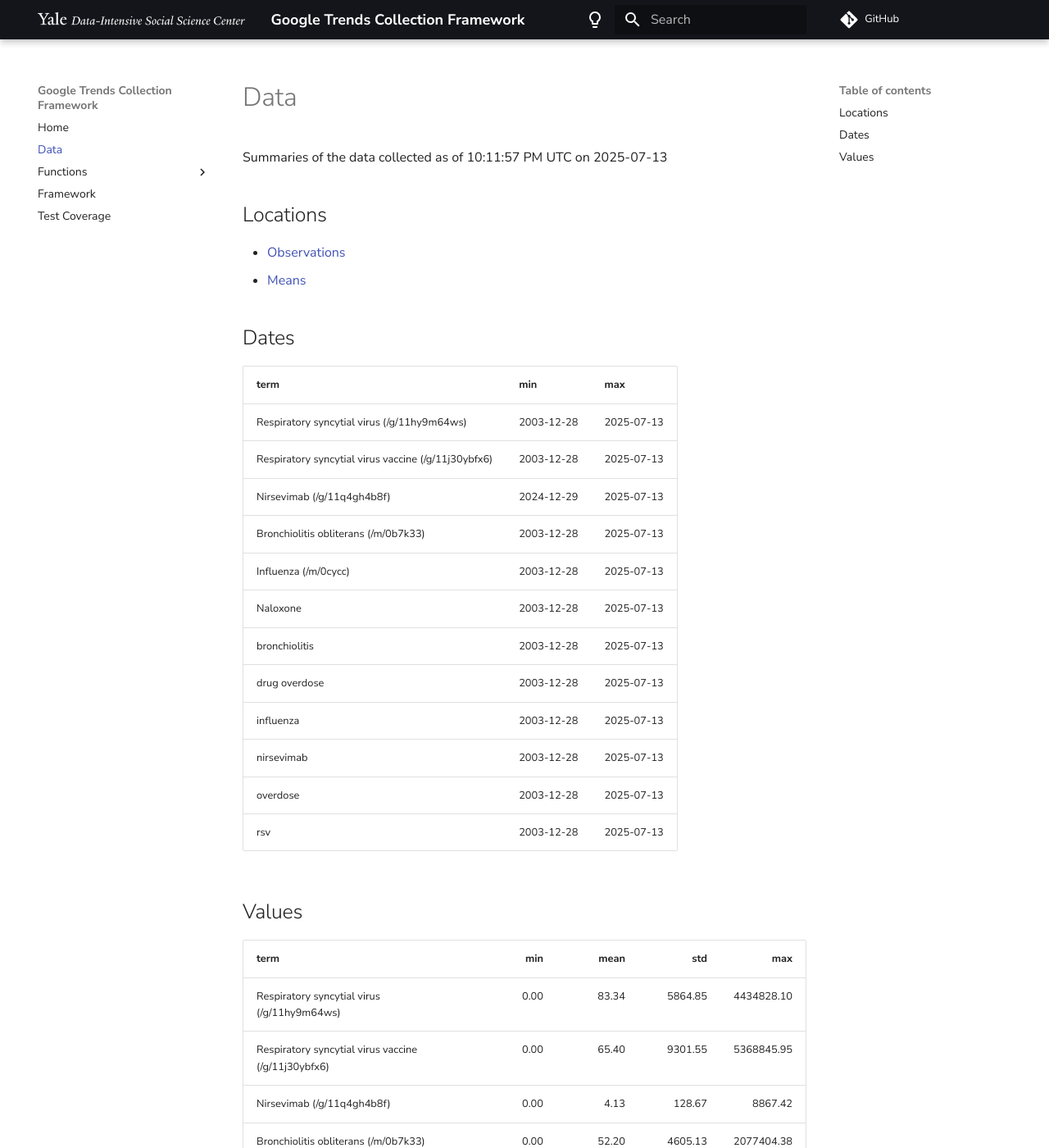
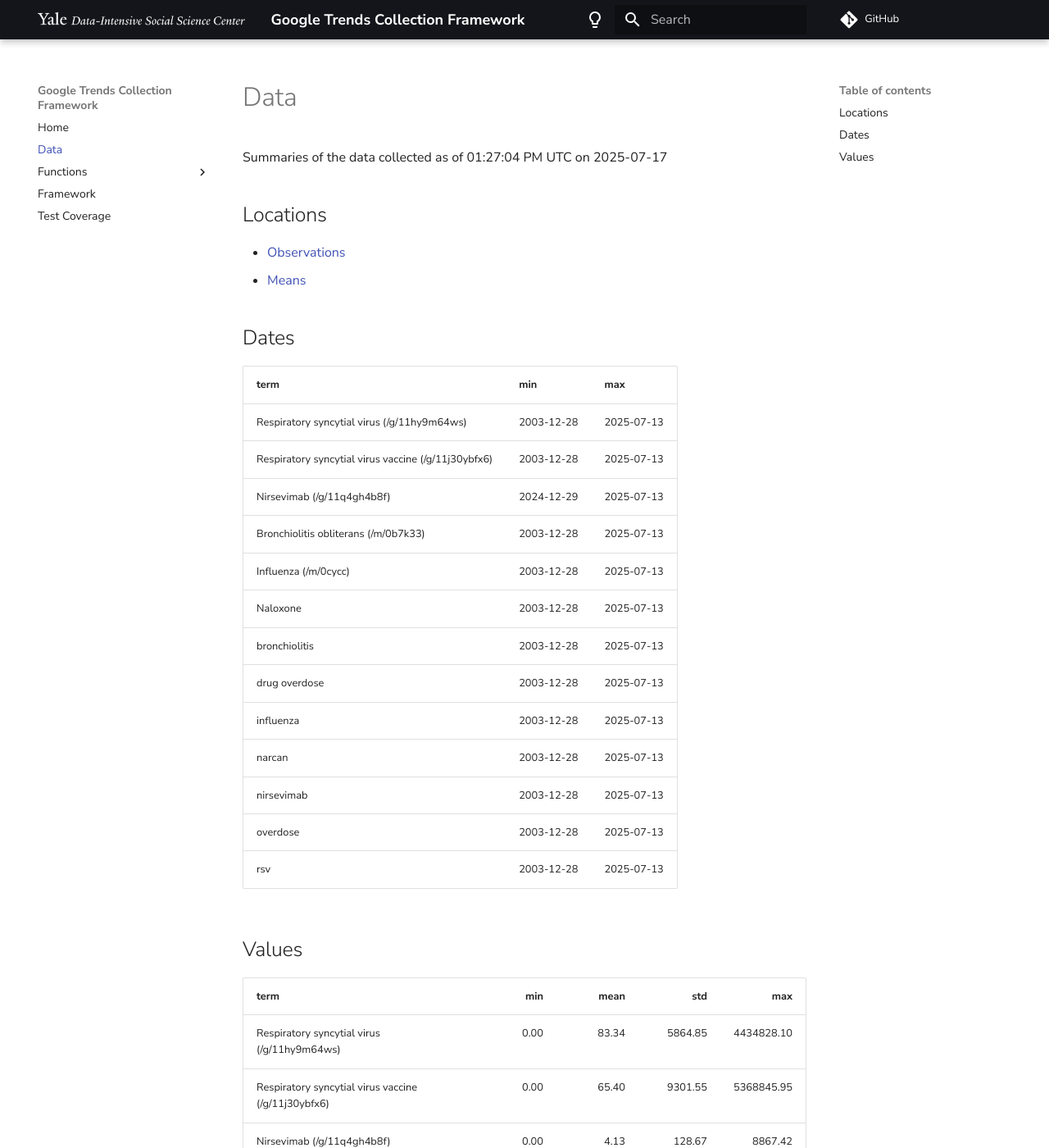
Before and after one commit to DISSC-yale/gtrends_collection, an MkDocs documentation site: the page built from docs_source/Data.md, in a window 1280 px wide and 1400 px high. Shown: the whole window at 82% size. Built offline with MkDocs 1.6.1 and Material for MkDocs 9.7.7, drawn with Linux system fonts in a browser that asks for light colours; some web fonts are replaced; comment, search, counter and statistics services are not loaded; some of the changed text lies outside the part shown.

Commit message:
adds narcan

```diff
--- a/docs_source/Data.md
+++ b/docs_source/Data.md
@@ -1,4 +1,4 @@
-Summaries of the data collected as of 10:11:57 PM UTC on 2025-07-13
+Summaries of the data collected as of 01:27:04 PM UTC on 2025-07-17
 
 ## Locations
 
@@ -18,6 +18,7 @@ Summaries of the data collected as of 10:11:57 PM UTC on 2025-07-13
 | bronchiolitis                                       | 2003-12-28 | 2025-07-13 |
 | drug overdose                                       | 2003-12-28 | 2025-07-13 |
 | influenza                                           | 2003-12-28 | 2025-07-13 |
+| narcan                                              | 2003-12-28 | 2025-07-13 |
 | nirsevimab                                          | 2003-12-28 | 2025-07-13 |
 | overdose                                            | 2003-12-28 | 2025-07-13 |
 | rsv                                                 | 2003-12-28 | 2025-07-13 |
@@ -35,6 +36,7 @@ Summaries of the data collected as of 10:11:57 PM UTC on 2025-07-13
 | bronchiolitis                                       |  0.00 |   50.19 |  5441.87 | 2642999.99 |
 | drug overdose                                       |  0.00 |   75.80 | 11571.83 | 5575236.16 |
 | influenza                                           |  0.00 |  190.02 |  3640.52 | 1362586.92 |
+| narcan                                              |  0.00 |   73.92 |  4850.16 | 1643030.73 |
 | nirsevimab                                          |  0.00 |   33.41 |  2744.46 | 1325261.88 |
 | overdose                                            |  0.00 |  332.41 |  5762.26 | 2339361.70 |
 | rsv                                                 |  0.00 |  282.15 |  3052.12 | 1175033.41 |
```
Also changed, not shown: docs/Data/index.html (+13 -1 lines), docs/search/search_index.json (+1 -1 lines), docs/sitemap.xml (+6 -6 lines), 5 other files.
